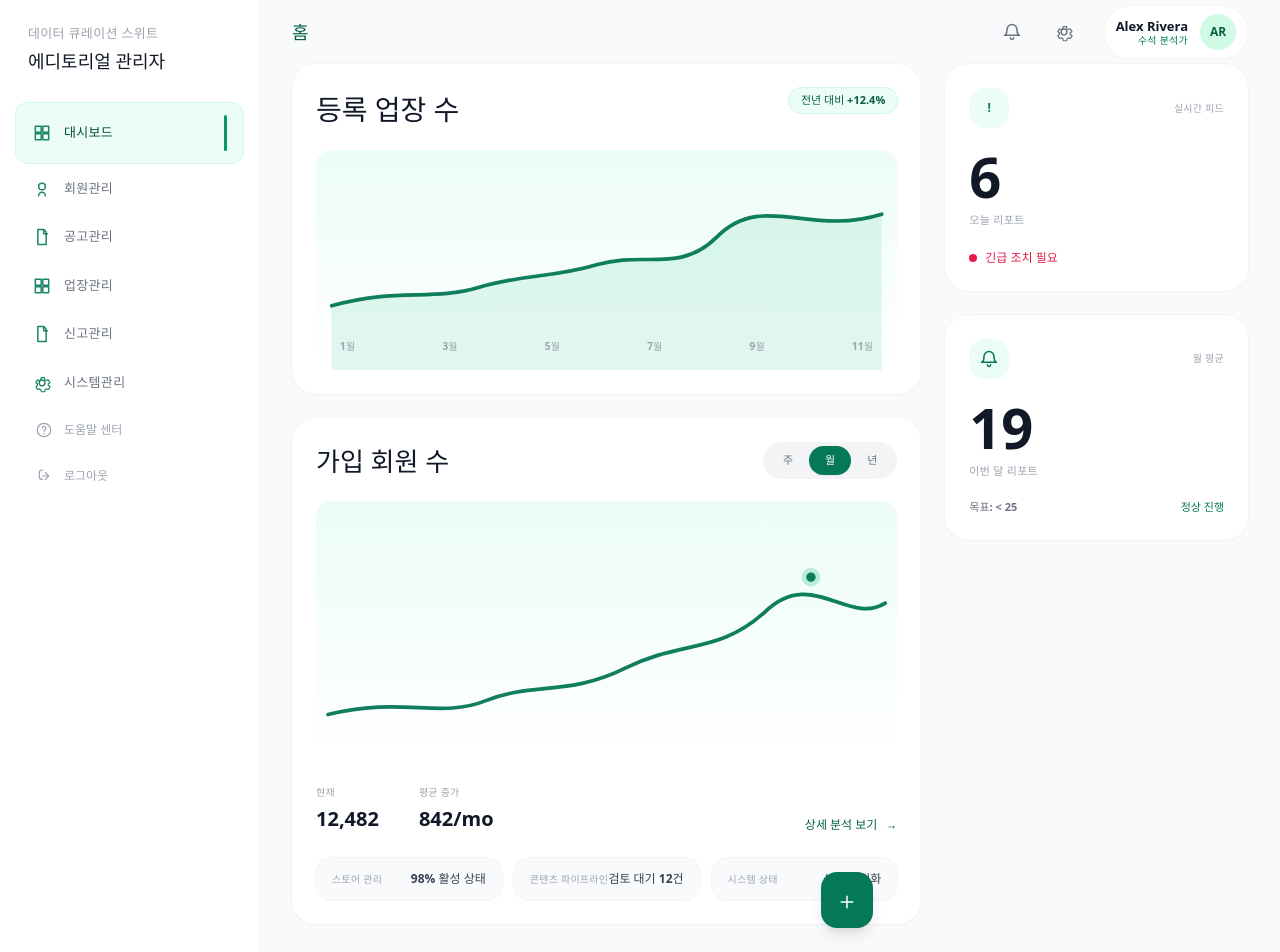
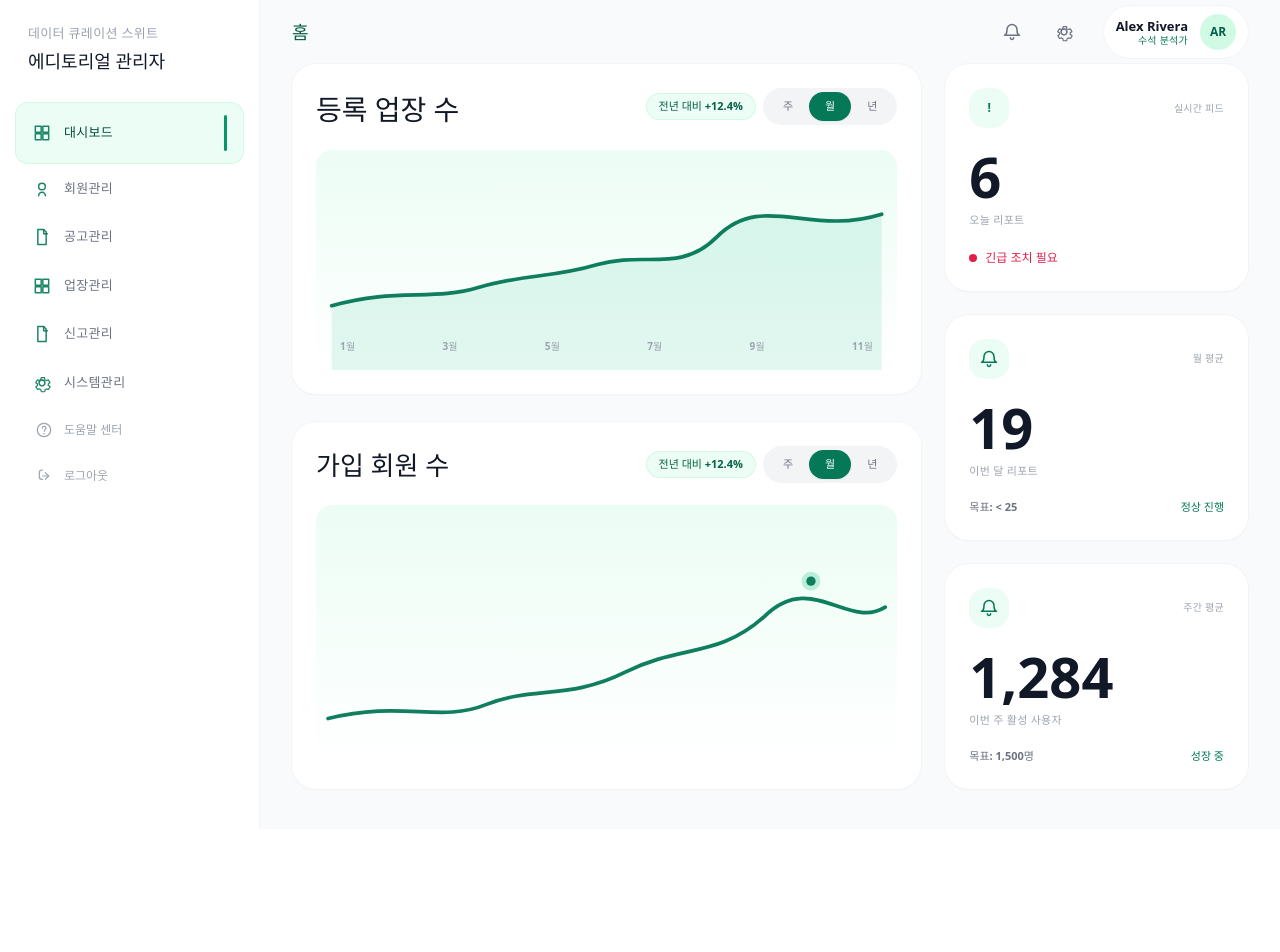
Before and after one commit to alter-app/alter-admin, a React (Vite) app: page / in a window 1280 px wide. Shown: the top 952 px of the page. After the commit the page ends 829 px from the top, so only its background shows below. Built offline with nearby package versions, Linux system fonts and the light colour scheme.

Commit message:
feat: 주간 활성자 수 컴포넌트 구현

```diff
--- a/src/pages/dashboard/ui/DashboardPage.tsx
+++ b/src/pages/dashboard/ui/DashboardPage.tsx
@@ -4,6 +4,7 @@ import { CommunityMetricsCard } from './cards/CommunityMetricsCard'
 import { EntityGrowthCard } from './cards/EntityGrowthCard'
 import { LiveFeedCard } from './cards/LiveFeedCard'
 import { MonthlyAvgCard } from './cards/MonthlyAvgCard'
+import { WeeklyActiveUsersCard } from './cards/WeeklyActiveUsersCard'
 
 export function DashboardPage() {
   return (
@@ -17,7 +18,7 @@ export function DashboardPage() {
           <div className="flex-1 px-8 pb-10">
             <div className="grid grid-cols-12 gap-6">
               {/* 왼쪽 큰 카드 라인 */}
-              <div className="col-span-12 lg:col-span-8 flex flex-col gap-6">
+              <div className="col-span-12 lg:col-span-8 flex flex-col gap-[28px]">
                 <EntityGrowthCard />
                 <CommunityMetricsCard />
               </div>
@@ -26,6 +27,7 @@ export function DashboardPage() {
               <div className="col-span-12 lg:col-span-4 flex flex-col gap-6">
                 <LiveFeedCard />
                 <MonthlyAvgCard />
+                <WeeklyActiveUsersCard />
               </div>
             </div>
           </div>
--- a/src/pages/dashboard/ui/cards/CommunityMetricsCard.tsx
+++ b/src/pages/dashboard/ui/cards/CommunityMetricsCard.tsx
@@ -1,6 +1,7 @@
 import { Card } from '../components/Card'
 import { Icon } from '../components/Icon'
 import { MetricRow } from '../components/MetricRow'
+import { Pill } from '../components/Pill'
 import { Segmented } from '../components/Segmented'
 import { SimpleLineChart } from '../components/charts/SimpleLineChart'
 
@@ -11,56 +12,13 @@ export function CommunityMetricsCard() {
         <div className="text-[26px] font-semibold text-gray-900">
           가입 회원 수
         </div>
-
-        <Segmented />
+        <div className="flex items-center gap-2">
+          <Pill tone="emerald">전년 대비 +12.4%</Pill>
+          <Segmented />
+        </div>
       </div>
 
       <SimpleLineChart />
-
-      <div className="mt-6 flex items-end justify-between gap-6">
-        <div className="flex items-end gap-10">
-          <div>
-            <div className="text-[10px] font-semibold tracking-wide text-gray-400">
-              현재
-            </div>
-            <div className="mt-1 text-[20px] font-semibold text-gray-900">
-              12,482
-            </div>
-          </div>
-          <div>
-            <div className="text-[10px] font-semibold tracking-wide text-gray-400">
-              평균 증가
-            </div>
-            <div className="mt-1 text-[20px] font-semibold text-gray-900">
-              842/mo
-            </div>
-          </div>
-        </div>
-
-        <a
-          href="#"
-          className="flex items-center gap-2 text-[12px] font-semibold text-emerald-800 hover:text-emerald-900"
-        >
-          상세 분석 보기
-          <span aria-hidden="true">→</span>
-        </a>
-      </div>
-
-      <div className="mt-6 grid grid-cols-1 gap-3 sm:grid-cols-3">
-        <MetricRow label="스토어 관리" value="98% 활성 상태" />
-        <MetricRow label="콘텐츠 파이프라인" value="검토 대기 12건" />
-        <MetricRow label="시스템 상태" value="성능 최적화" />
-      </div>
-
-      <div className="pointer-events-none relative">
-        <button
-          type="button"
-          className="pointer-events-auto absolute right-6 top-1/2 -translate-y-1/2 rounded-2xl bg-emerald-700 p-4 text-white shadow-lg hover:bg-emerald-800"
-          aria-label="추가"
-        >
-          <Icon name="plus" className="h-5 w-5" />
-        </button>
-      </div>
     </Card>
   )
 }
--- a/src/pages/dashboard/ui/cards/EntityGrowthCard.tsx
+++ b/src/pages/dashboard/ui/cards/EntityGrowthCard.tsx
@@ -1,5 +1,6 @@
 import { Card } from '../components/Card'
 import { Pill } from '../components/Pill'
+import { Segmented } from '../components/Segmented'
 import { SimpleAreaChart } from '../components/charts/SimpleAreaChart'
 
 export function EntityGrowthCard() {
@@ -9,7 +10,10 @@ export function EntityGrowthCard() {
         <div className="text-[28px] font-semibold text-gray-900">
           등록 업장 수
         </div>
-        <Pill tone="emerald">전년 대비 +12.4%</Pill>
+        <div className="flex items-center gap-2">
+          <Pill tone="emerald">전년 대비 +12.4%</Pill>
+          <Segmented />
+        </div>
       </div>
 
       <SimpleAreaChart />
--- /dev/null
+++ b/src/pages/dashboard/ui/cards/WeeklyActiveUsersCard.tsx
@@ -0,0 +1,29 @@
+import { Card } from '../components/Card'
+import { Icon } from '../components/Icon'
+
+export function WeeklyActiveUsersCard() {
+  return (
+    <Card>
+      <div className="flex items-center justify-between">
+        <div className="grid h-10 w-10 place-items-center rounded-2xl bg-emerald-50 text-emerald-700">
+          <Icon name="bell" className="h-5 w-5" />
+        </div>
+        <div className="text-[10px] font-semibold tracking-wide text-gray-400">
+          주간 평균
+        </div>
+      </div>
+
+      <div className="mt-5 text-[56px] font-semibold leading-none text-gray-900">
+        1,284
+      </div>
+      <div className="mt-2 text-[11px] font-semibold tracking-wide text-gray-400">
+        이번 주 활성 사용자
+      </div>
+
+      <div className="mt-5 flex items-center justify-between text-[11px] font-semibold text-gray-500">
+        <span>목표: 1,500명</span>
+        <span className="text-emerald-700">성장 중</span>
+      </div>
+    </Card>
+  )
+}
```
